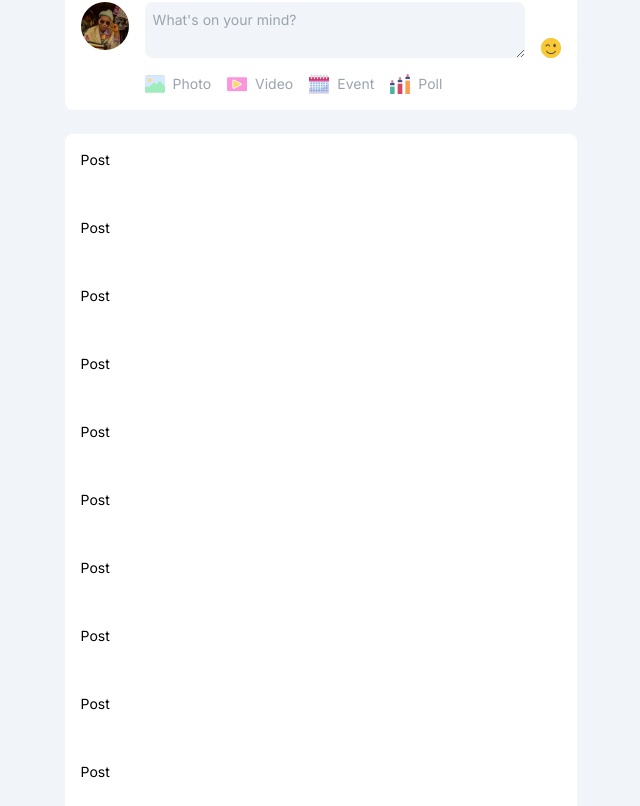
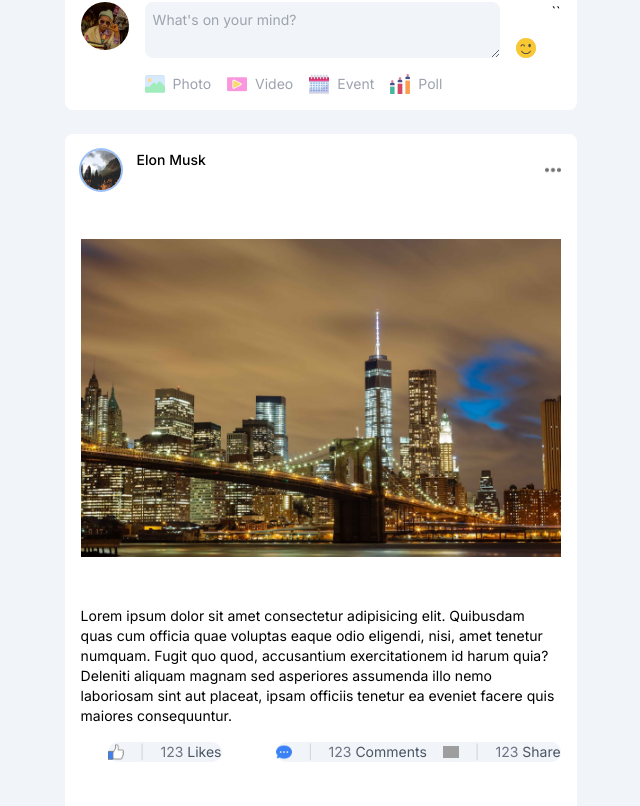
Before and after one commit to sabeen2/Social-Connect, a Next.js app: page / in a window 1280 px wide. Shown: the part 294-1100 px from the top of the page, without its empty margins (273-913 px from the left). Built offline with nearby package versions, Linux system fonts and the light colour scheme; no server answers; grey boxes are pictures that could not be loaded.

Commit message:
Post component

```diff
--- a/src/components/AddPost.tsx
+++ b/src/components/AddPost.tsx
@@ -29,6 +29,7 @@ const AddPost = () => {
             height={20}
             className="w-5 h-5 cursor-pointer self-end"
           />
+          ``
         </div>
         {/* POST OPTIONS */}
         <div className="flex  flex-wrap items-center  gap-4 mt-4 text-gray-400">
--- a/src/components/Post.tsx
+++ b/src/components/Post.tsx
@@ -1,7 +1,102 @@
 import React from "react";
+import Image from "next/image";
 
 function Post() {
-  return <div>Post</div>;
+  return (
+    <div className="flex flex-col gap-4">
+      {/* USER */}
+      <div className="flex items-center  justify-between">
+        <div className="flex item-center gap-4">
+          <Image
+            src={"/nature.png"}
+            alt=""
+            width={40}
+            height={40}
+            className="w-10 h-10 rounded-full ring-2"
+          />
+          <span className="font-medium">Elon Musk</span>
+        </div>
+        <Image src={"/more.png"} alt="" width={16} height={16} />
+      </div>
+      {/* DESC */}
+      <div className="flex flex-col gap-4">
+        <div className="w-full min-h-96 relative">
+          <Image
+            src={"/building.png"}
+            alt=""
+            fill
+            className="object-contain rounded-md"
+          />
+        </div>
+        <p>
+          Lorem ipsum dolor sit amet consectetur adipisicing elit. Quibusdam
+          quas cum officia quae voluptas eaque odio eligendi, nisi, amet tenetur
+          numquam. Fugit quo quod, accusantium exercitationem id harum quia?
+          Deleniti aliquam magnam sed asperiores assumenda illo nemo laboriosam
+          sint aut placeat, ipsam officiis tenetur ea eveniet facere quis
+          maiores consequuntur.
+        </p>
+      </div>
+      {/* INTERACTIONS */}
+      <div className="flex items-center justify-between text-sm">
+        <div className="flex gap-8"></div>
+        <div className="flex items-center gap-4 bg-slate-100 rounded-xl ">
+          <Image
+            src={"/like.png"}
+            alt=""
+            width={16}
+            height={16}
+            className="cursor-pointer"
+          />
+          <span className="text-gray-300"> | </span>
+          <span className="text-gray-500">
+            {" "}
+            123 <span className="text-gray-600 hidden md:inline">
+              Likes
+            </span>{" "}
+          </span>
+        </div>
+
+        <div className="flex gap-8"></div>
+        <div className="flex items-center gap-4 bg-slate-100 rounded-xl ">
+          <Image
+            src={"/comment.png"}
+            alt=""
+            width={16}
+            height={16}
+            className="cursor-pointer"
+          />
+          <span className="text-gray-300"> | </span>
+          <span className="text-gray-500">
+            {" "}
+            123 <span className="text-gray-600 hidden md:inline">
+              Comments
+            </span>{" "}
+          </span>
+          <div className="">
+            {" "}
+            <div className="flex items-center gap-4 bg-slate-100 rounded-xl ">
+              <Image
+                src={"/shares.png"}
+                alt=""
+                width={16}
+                height={16}
+                className="cursor-pointer"
+              />
+              <span className="text-gray-300"> | </span>
+              <span className="text-gray-500">
+                {" "}
+                123{" "}
+                <span className="text-gray-600 hidden md:inline">
+                  Share
+                </span>{" "}
+              </span>
+            </div>
+          </div>
+        </div>
+      </div>
+    </div>
+  );
 }
 
 export default Post;
```
Also changed, not shown: public/building.png (added), public/nature.png (added).
